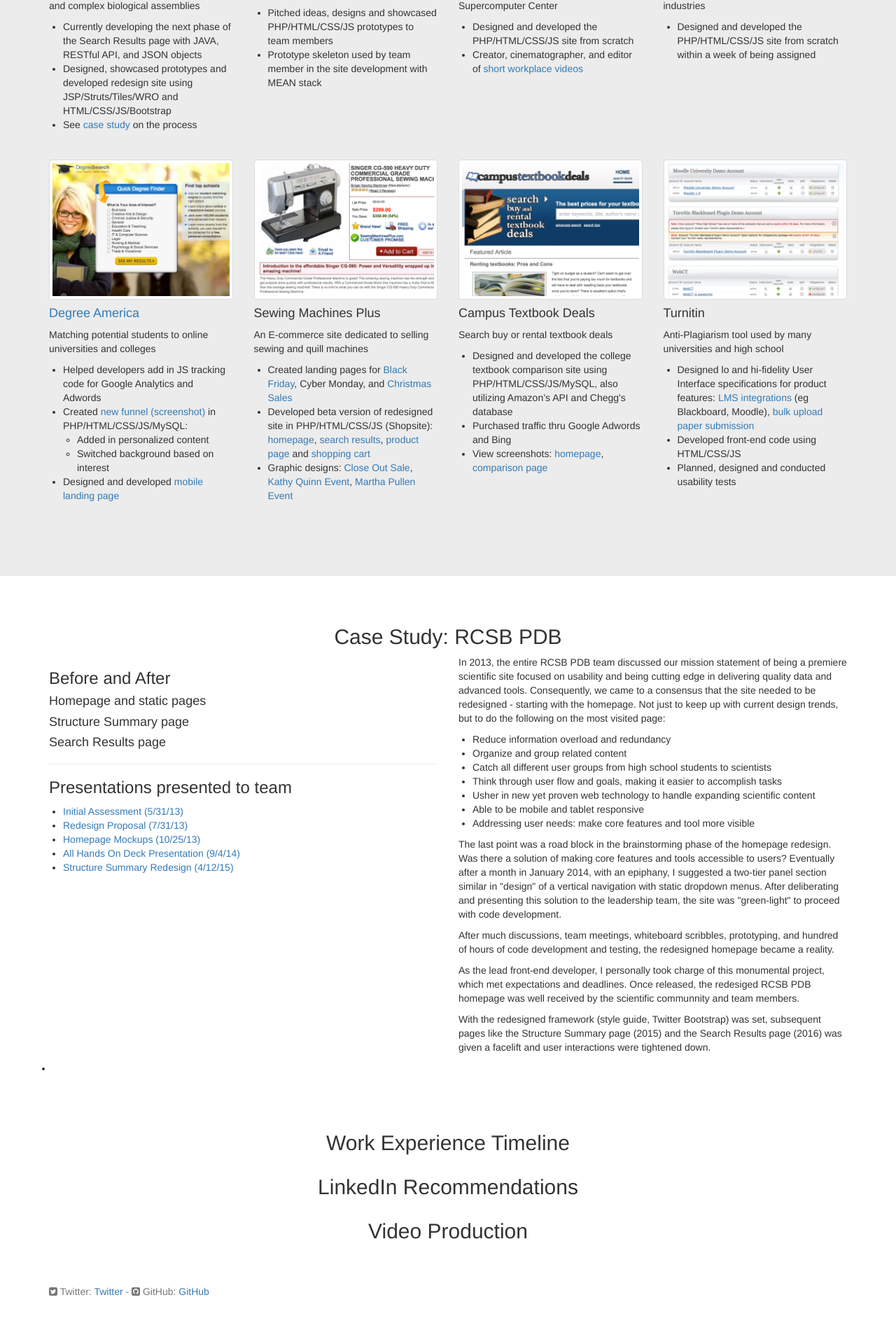
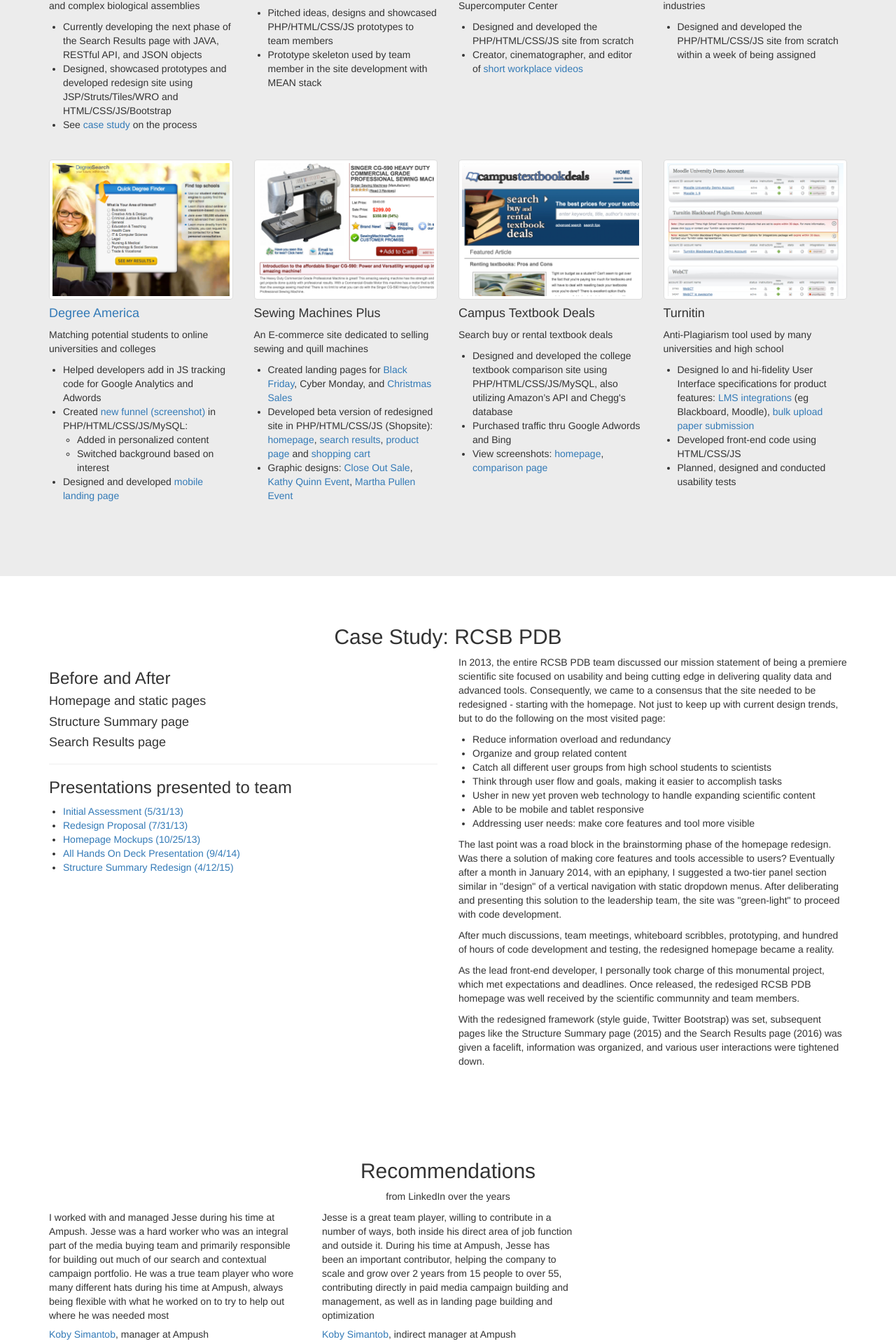
Before and after one commit to jessewoo/jessewoo.github.io, a PHP site: page / in a window 1280 px wide. Shown: the part 1800-3720 px from the top of the page at 70% size. Before the commit the page ends 3651 px from the top, so only its background shows below. Run offline with PHP 8.4, Linux system fonts and the light colour scheme; some libraries are stand-ins or nearby versions.

Commit message:
more changes

```diff
--- a/css/style.css
+++ b/css/style.css
@@ -183,37 +183,50 @@
   text-transform: uppercase;
 }
 
-/* About */
+/* Sections */
+section {
+    padding: 50px 0;
+}
 
-.about {
+/* About Me Section */
+#about {
     padding: 30px 0;
     background: #384563;
     color: #fff;
 }
 
+#about h2 {
+  font-family: 'Fjalla One', sans-serif;
+}
+
 
 /* Portfolio */
 
-.portfolio {
-    padding: 50px 0;
+#portfolio {
     background-color: #ECECEC;
 }
 
-.portfolio h2{
+#portfolio h2{
     font-family: 'Oswald', sans-serif;
     text-transform: uppercase;
 }
 
-.portfolio div {
+#portfolio div {
     margin-bottom: 15px;
 }
 
-/* Case Study */
-.casestudy {
-    padding: 50px 0;
-}
+
 
 /* Footer */
 footer {
     padding: 50px 0;
+    background: #384563;
 }
+
+footer a {
+  color: #fff;
+}
+
+footer a:hover {
+  color: #F5F5F5;
+}
--- a/index.html
+++ b/index.html
@@ -16,9 +16,7 @@
 
     <!-- Fonts -->
     <link href='https://fonts.googleapis.com/css?family=Oswald' rel='stylesheet' type='text/css'>
-
-  </head>
-
+    <link href='https://fonts.googleapis.com/css?family=Fjalla+One' rel='stylesheet' type='text/css'>
   <body>
     <!-- Navigation -->
     <a id="menu-toggle" href="#" class="btn btn-dark btn-lg toggle"><i class="fa fa-bars"></i></a>
@@ -30,7 +28,6 @@
             <li><a href="#about" onclick = $("#menu-close").click(); >About Me</a></li>
             <li><a href="#portfolio" onclick = $("#menu-close").click(); >Portfolio</a></li>
             <li><a href="#casestudy-rcsb" onclick = $("#menu-close").click(); >UX Case Study: RCSB PDB</a></li>
-            <li><a href="#timeline" onclick = $("#menu-close").click(); >Timeline</a></li>
             <li><a href="#recommendations" onclick = $("#menu-close").click(); >LinkedIn Recs</a></li>
             <li><a href="#videoproduction" onclick = $("#menu-close").click(); >Video Production</a></li>
             <li><a href="#contact" onclick = $("#menu-close").click(); >Contact</a></li>
@@ -48,7 +45,7 @@
     </header>
 
     <!-- About -->
-    <section id="about" class="about">
+    <section id="about">
         <div class="container">
             <div class="row">
                 <div class="col-lg-12 text-center">
@@ -58,7 +55,7 @@
             </div>
             <div class="row">
                 <div class="col-lg-7 col-lg-offset-1">
-                    <h2>Jesse Woo</h2>
+                    <h3>Jesse Woo</h3>
                     <h4>Front-end Developer, User Experience Designer &amp; Leader</h4>
                     <p>Seasoned professional responsible for designing, prototyping, developing and maintaining web apps and assets within a fast-paced environment, having a common sense approach towards user experience, and the skills plus experience acquiring targeted traffic and managing online marketing campaigns.</p>
                     <p>Specialties: Front-end web development, user experience (UX), graphic design, video production, photography, ROI-driven online marketing</p>
@@ -71,7 +68,7 @@
     </section>
 
     <!-- Portfolio -->
-    <section id="portfolio" class="portfolio">
+    <section id="portfolio">
         <div class="container">
             <div class="row">
               <div class="col-lg-12 text-center">
@@ -190,7 +187,7 @@
     </section>
 
     <!-- Case Study : RCSB PDB-->
-    <section id="casestudy-rcsb" class="casestudy">
+    <section id="casestudy-rcsb">
       <div class="container">
           <div class="row">
             <div class="col-lg-12 text-center">
@@ -228,24 +225,11 @@
               <p>The last point was a road block in the brainstorming phase of the homepage redesign. Was there a solution of making core features and tools accessible to users? Eventually after a month in January 2014, with an epiphany, I suggested a two-tier panel section similar in "design" of a vertical navigation with static dropdown menus. After deliberating and presenting this solution to the leadership team, the site was "green-light" to proceed with code development.</p>
               <p>After much discussions, team meetings, whiteboard scribbles, prototyping, and hundred of hours of code development and testing, the redesigned homepage became a reality.</p>
               <p>As the lead front-end developer, I personally took charge of this monumental project, which met expectations and deadlines. Once released, the redesiged RCSB PDB homepage was well received by the scientific communnity and team members.</p>
-              <p>With the redesigned framework (style guide, Twitter Bootstrap) was set, subsequent pages like the Structure Summary page (2015) and the Search Results page (2016) was given a facelift and user interactions were tightened down.</p>
+              <p>With the redesigned framework (style guide, Twitter Bootstrap) was set, subsequent pages like the Structure Summary page (2015) and the Search Results page (2016) was given a facelift, information was organized, and various user interactions were tightened down.</p>
             </div>
           </div>
           <div class="row">
-            <ul>
-                <li></li>
-            </ul>
-          </div>
-      </div>
-    </section>
-
-    <!-- Timeline-->
-    <section id="timeline">
-      <div class="container">
-          <div class="row">
-            <div class="col-lg-12 text-center">
-                <h2>Work Experience Timeline</h2>
-            </div>
+<!--  Other stuff -->
           </div>
       </div>
     </section>
@@ -255,9 +239,22 @@
       <div class="container">
           <div class="row">
             <div class="col-lg-12 text-center">
-                <h2>LinkedIn Recommendations</h2>
+                <h2>Recommendations</h2>
+                <p>from LinkedIn over the years</p>
             </div>
           </div>
+          <div class="row">
+            <div class="col-lg-4">
+                <p>I worked with and managed Jesse during his time at Ampush. Jesse was a hard worker who was an integral part of the media buying team and primarily responsible for building out much of our search and contextual campaign portfolio. He was a true team player who wore many different hats during his time at Ampush, always being flexible with what he worked on to try to help out where he was needed most</p>
+                <h5><a href="https://www.linkedin.com/in/koby-simantob-850b3150" target="_blank">Koby Simantob</a>, manager at Ampush</h5>
+            </div>
+            <div class="col-lg-4">
+                <p>Jesse is a great team player, willing to contribute in a number of ways, both inside his direct area of job function and outside it. During his time at Ampush, Jesse has been an important contributor, helping the company to scale and grow over 2 years from 15 people to over 55, contributing directly in paid media campaign building and management, as well as in landing page building and optimization</p>
+                <h5><a href="https://www.linkedin.com/profile/view?id=AAEAAAFTfl0Bzs5ieklhhXPOzrED_8Dcav2LSf0&authType=name&authToken=TqiG" target="_blank">Koby Simantob</a>, indirect manager at Ampush</h5>
+            </div>
+          </div>
+
+
       </div>
     </section>
 
@@ -267,6 +264,8 @@
           <div class="row">
             <div class="col-lg-12 text-center">
                 <h2>Video Production</h2>
+                <p>applying concepts from work to filming</p>
+
             </div>
           </div>
       </div>
@@ -275,10 +274,13 @@
 	<!-- FOOTER -->
   <footer class="footer" id="contact">
   	<div class="container">
-  		<p class="text-muted">
-  			<i class="fa fa-twitter-square"></i> Twitter: <a href="https://twitter.com/rcsbpdb" target="_blank">Twitter</a> -
-  			<i class="fa fa-github-square"></i> GitHub: <a href="https://github.com/rcsb" target="_blank">GitHub</a>
-  		</p>
+      <div class="row">
+        <div class="col-lg-12 text-center">
+  		      <a href="https://www.linkedin.com/pub/jesse-woo/5/658/a58" target="_blank"><i class="fa fa-linkedin-square fa-2x"></i></a>
+            <a href="https://www.flickr.com/search/?text=opjessewoo&amp;sort=date-posted-desc" target="_blank"><i class="fa fa-flickr fa-2x"></i></a>
+            <a href="http://vimeo.com/user3082735" target="_blank"><i class="fa fa-vimeo-square fa-2x"></i></a>
+        </div>
+      </div>
   	</div>
   </footer>
   <script src="https://ajax.googleapis.com/ajax/libs/jquery/1.11.3/jquery.min.js"></script>
```
